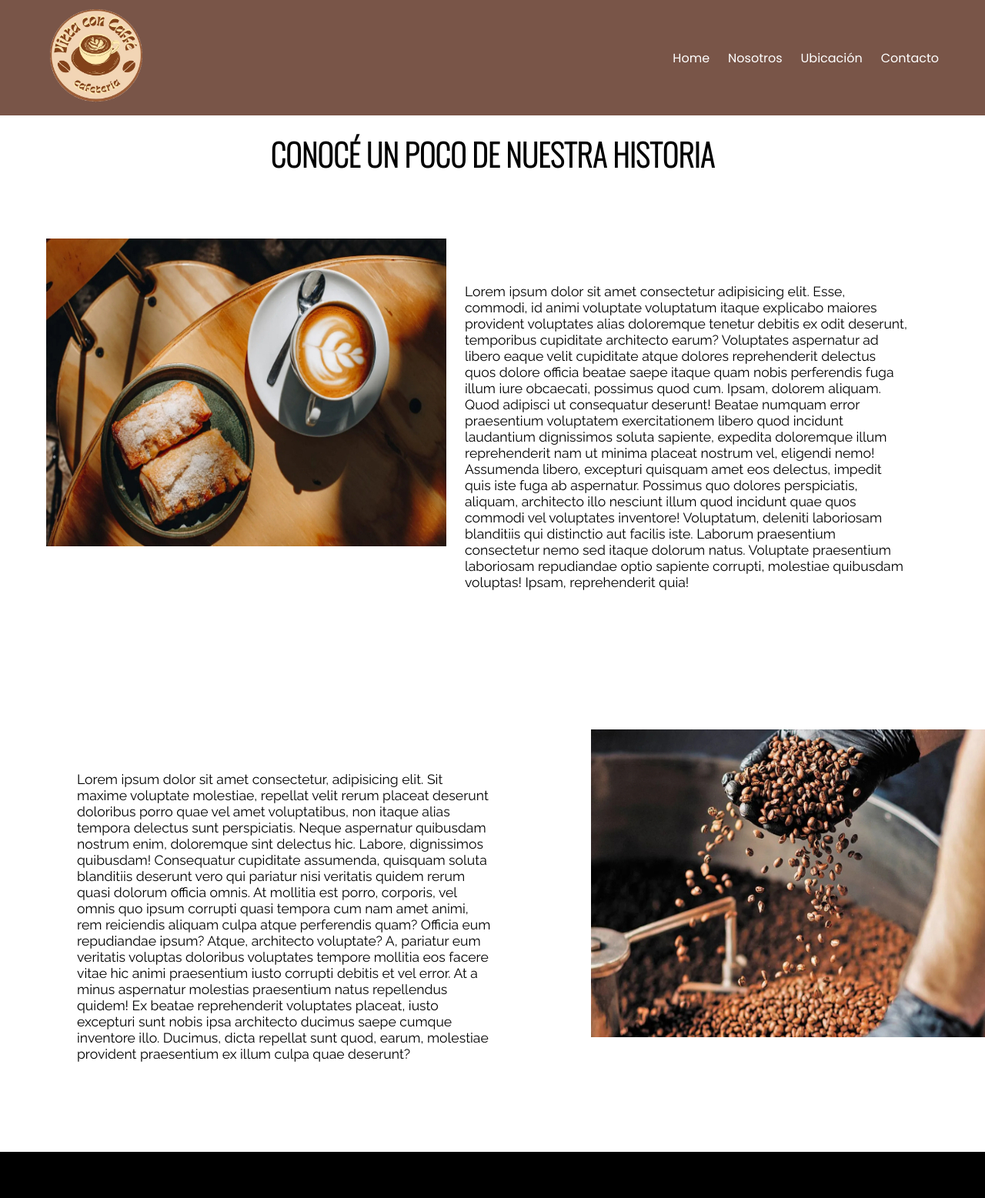
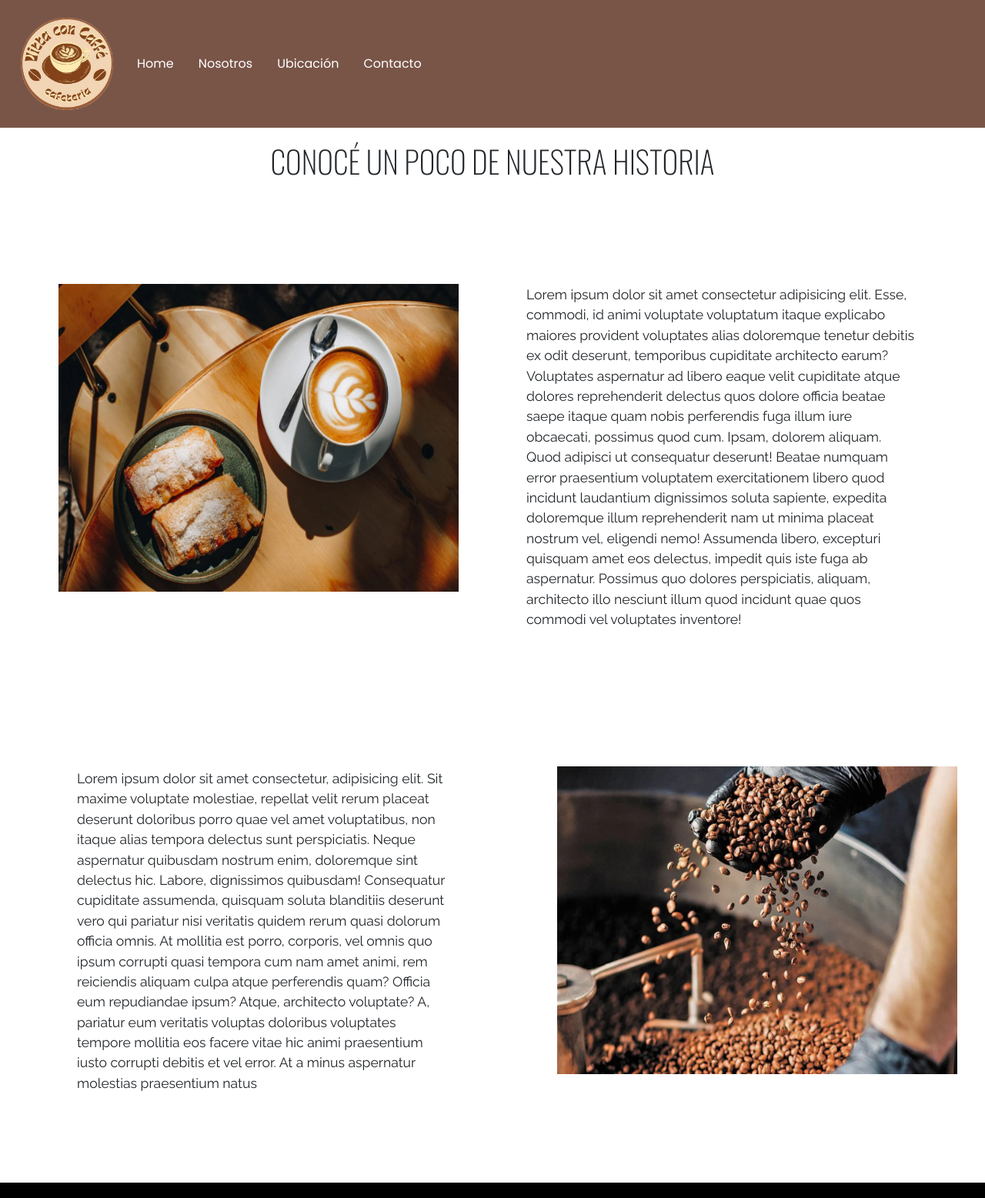
Before and after one commit to Matiim/Cafeteria-Vita-con-Caff-, a plain HTML site: page pages/nosotros.html in a window 1280 px wide. Shown: the top 1557 px of the page at 77% size. Drawn offline with nearby package versions, Linux system fonts and the light colour scheme.

Commit message:
agrege bootstrap

```diff
--- a/css/estilo.css
+++ b/css/estilo.css
@@ -10,24 +10,30 @@ body{
 
 header{
 	height: 150px;
-	padding: 0 50px;
+	padding: 50 50px;
 	background-color: #795548;
-	display: flex;
+	display: block;
 	justify-content: space-between;
 	align-items: center;
 }
 
-.menu ul li{
-	display: inline-block;
+.navBar-mod{
+	background-color: #795548;
 }
-.menu a {
-    padding: 0 10px;
-}
-
-.logo-img{
+.nav-mod img{
 	height: 150px;
 }
-
+.link-mod{
+		display: block;
+		padding: 0.5rem 1rem;
+		color: white;
+		font-family: 'Poppins', sans-serif;
+		text-decoration: none;
+		transition: color .15s ease-in-out,background-color .15s ease-in-out,border-color .15s ease-in-out;
+}
+.link-mod:hover{
+	color: black;
+}
 
 
 
@@ -94,13 +100,16 @@ header{
     width: 100%;
 }
 .img-arriba{
-	padding: 30px;
-	margin: 30px;
-	width: 30%;
+	padding: 50px;
+	width: 50%;
+    margin: 4% 0% 5% 2%;
+	height: 50px;
 }
 
 .text_img-arriba{
-    margin: 100px;
+    width: 50%;
+    justify-items: center;
+    margin: 8% 7% 5% 3%;
 }
 
 .abajo{
@@ -109,13 +118,15 @@ header{
 	justify-content: flex-end;
 }
 .img-abajo{
-	margin: 5% 20% 5% 2%;
-	width: 20%;
+	margin: 6% 20% 5% 2%;
+	width: 25%;
 	height: 50px;
+	padding: 20px;
 
 }
 .text_img-abajo{
 	margin: 100px;
+	width: 50%;
 	align-content: center;
 }
 
@@ -169,7 +180,7 @@ h1 {
     font-family: 'Oswald', sans-serif;
     font-size: 2.5rem;
 	text-align: center;
-	margin: 20px;
+	margin: 35px;
 
 }
 
@@ -179,7 +190,7 @@ h2{
     font-size: 2.5rem;
 	color:#795548;
 	text-align: center;
-	margin: 20px;
+	margin: 35px;
 }
 
 p{
@@ -257,8 +268,10 @@ footer {
 	.img-cafeteria{
 		display: flex;
 		flex-direction: column;
-		margin: 10% 5% 5% 5%;
-        width: 70%;
+		margin: 5% 5% 5% 0%;
+        width: 100%;
+		height: 100%;
+
 	}
 	.text-img{
 		margin: 5% 10% 5% 10%;
@@ -283,11 +296,11 @@ footer {
 	.img-arriba{
 		display: flex;
 		flex-direction: column;
-		margin: 5% 5% 5% 1%;
-        width: 80%;
+		margin: 10% 5% 5% 0%;
+        width: 100%;
 	}
 	.text_img-arriba{
-		margin: 5% 10% 5% 10%;
+		margin: 50% 10% 5% 8%;
         text-align: center;
         width: 80%;
 	}
@@ -299,14 +312,13 @@ footer {
 	.img-abajo{
 		display: flex;
 		flex-direction: column;
-		margin: 20% 5% 5% 10%;
-        width: 80%;
+		margin: 10% 5% 5% 0%;
+        width: 100%;
 	}
 	.text_img-abajo{
-		padding:50px;
-		margin: 50% 10% 5% 10%;
+		margin: 70% 10% 5% 8%;
         text-align: center;
-        width: 60%;
+        width: 80%;
 	}
 
 
@@ -329,3 +341,9 @@ footer {
 	}
 
 }
+
+@media(max-width: 360px){
+	.nav-mod img{
+		height: 100px;
+	}
+}
--- a/pages/nosotros.html
+++ b/pages/nosotros.html
@@ -11,23 +11,41 @@
 		<link href="https://fonts.googleapis.com/css2?family=Oswald:wght@200&display=swap" rel="stylesheet">
 		<link rel="icon" href="../img/logo.ico">
 		<link href="https://unpkg.com/aos@2.3.1/dist/aos.css" rel="stylesheet">
+		<link href="https://cdn.jsdelivr.net/npm/bootstrap@5.1.3/dist/css/bootstrap.min.css" rel="stylesheet" integrity="sha384-1BmE4kWBq78iYhFldvKuhfTAU6auU8tT94WrHftjDbrCEXSU1oBoqyl2QvZ6jIW3" crossorigin="anonymous">
 		<link rel="stylesheet" href="../css/estilo.css">
 		<title>Nosotros - Vita con Caffé</title>
 	</head>
 
 	<body>
-		<div id="portada-nosotros">
-			<header>
-				<a href="./index.html"><img src="../img/logo.png" alt="logo" class="logo-img"></a>
-				<nav class="menu">
-					<ul>
-						<li><a href="../index.html">Home</a></li>
-						<li><a href="./nosotros.html">Nosotros</a></li>
-						<li><a href="./ubicacion.html">Ubicación</a></li>
-						<li><a href="./contacto.html">Contacto</a></li>
-					</ul>
-				</nav>
-			</header>
+		<header>
+			<nav class="navbar navbar-expand-lg navbar-light navBar-mod">
+				<div class="container-fluid">
+					<a class="nav-mod" href="../index.html"><img src="../img/logo.png" alt="Logo"></a>
+					<button class="navbar-toggler" type="button" data-bs-toggle="collapse" data-bs-target="#navbarNav"
+						aria-controls="navbarNav" aria-expanded="false" aria-label="Toggle navigation">
+						<span class="navbar-toggler-icon"></span>
+					</button>
+					<div class="collapse navbar-collapse" id="navbarNav">
+						<ul class="navbar-nav">
+							<li class="nav-item">
+								<a class=" link-mod" aria-current="page" href="../index.html">Home</a>
+							</li>
+							<li class="nav-item">
+								<a class=" link-mod" href="./nosotros.html">Nosotros</a>
+							</li>
+							<li class="nav-item">
+								<a class=" link-mod" href="./ubicacion.html">Ubicación</a>
+							</li>
+							<li class="nav-item ">
+								<a class=" link-mod" href="./contacto.html">Contacto</a>
+							</li>
+						</ul>
+					</div>
+				</div>
+			</nav>
+		</header>
+
+		<div>
 			<h1>CONOCÉ UN POCO DE NUESTRA HISTORIA</h1>
 		</div>
 
@@ -37,10 +55,7 @@
 				<section class="img-arriba">
 					<img src="../img/cafe (5).jpg" alt="Barista haciendo un latte">
 				</section>
-				<div class="text_img-arriba" data-aos="fade-left"
-				data-aos-anchor="#example-anchor"
-				data-aos-offset="500"
-				data-aos-duration="500">
+				<div class="text_img-arriba" data-aos="zoom-in-left">
 					<p>Lorem ipsum dolor sit amet consectetur adipisicing elit. Esse, commodi, id animi voluptate
 						voluptatum
 						itaque explicabo maiores provident voluptates alias doloremque tenetur debitis ex odit deserunt,
@@ -58,9 +73,7 @@
 						Possimus quo dolores perspiciatis, aliquam, architecto illo nesciunt illum quod incidunt quae
 						quos
 						commodi vel voluptates inventore!
-						Voluptatum, deleniti laboriosam blanditiis qui distinctio aut facilis iste. Laborum praesentium
-						consectetur nemo sed itaque dolorum natus. Voluptate praesentium laboriosam repudiandae optio
-						sapiente corrupti, molestiae quibusdam voluptas! Ipsam, reprehenderit quia!
+
 					</p>
 				</div>
 			</div>
@@ -70,9 +83,7 @@
 				<section class="img-abajo">
 					<img src="../img/producto(2).jpg" alt="Granos de caffe">
 				</section>
-				<div class="text_img-abajo" data-aos="fade-right"
-				data-aos-offset="300"
-				data-aos-easing="ease-in-sine">
+				<div class="text_img-abajo" data-aos="zoom-in-right">
 					<p>Lorem ipsum dolor sit amet consectetur, adipisicing elit. Sit maxime voluptate molestiae,
 						repellat
 						velit rerum placeat deserunt doloribus porro quae vel amet voluptatibus, non itaque alias
@@ -91,12 +102,7 @@
 						animi
 						praesentium iusto corrupti debitis et vel error. At a minus aspernatur molestias praesentium
 						natus
-						repellendus quidem!
-						Ex beatae reprehenderit voluptates placeat, iusto excepturi sunt nobis ipsa architecto ducimus
-						saepe
-						cumque inventore illo. Ducimus, dicta repellat sunt quod, earum, molestiae provident praesentium
-						ex
-						illum culpa quae deserunt?</p>
+						</p>
 				</div>
 			</div>
 		</main>
@@ -116,6 +122,9 @@
 	<script>
 		AOS.init();
 	  </script>
+	  <script src="https://cdn.jsdelivr.net/npm/bootstrap@5.1.3/dist/js/bootstrap.bundle.min.js"
+	  integrity="sha384-ka7Sk0Gln4gmtz2MlQnikT1wXgYsOg+OMhuP+IlRH9sENBO0LRn5q+8nbTov4+1p"
+	  crossorigin="anonymous"></script>
 	</body>
 
 
```
Also changed, not shown: index.html (+32 -20 lines), pages/contacto.html (+29 -9 lines), pages/ubicacion.html (+29 -9 lines).
